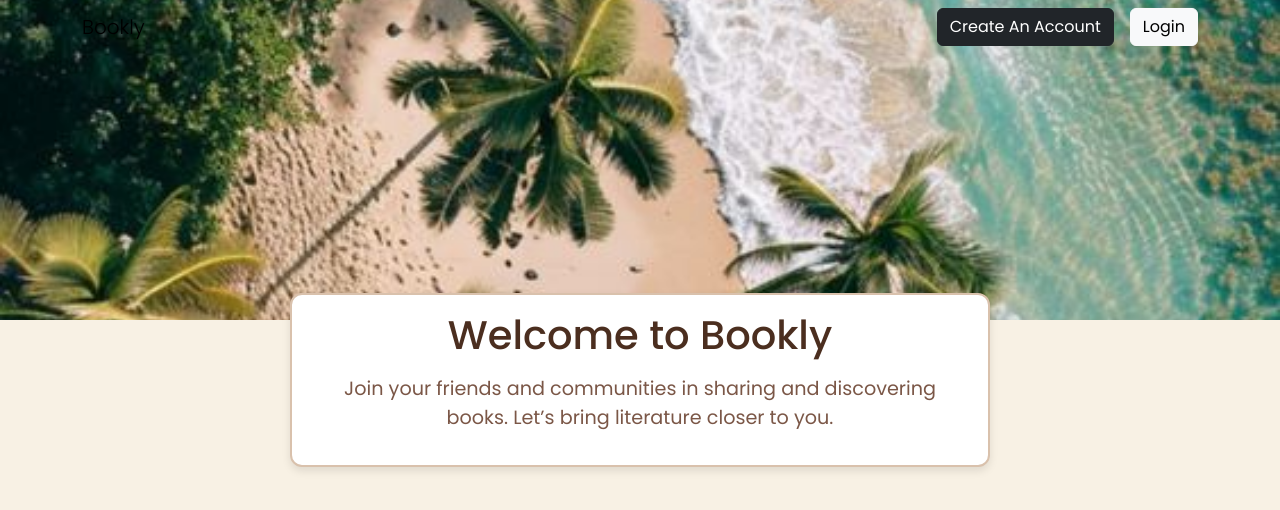
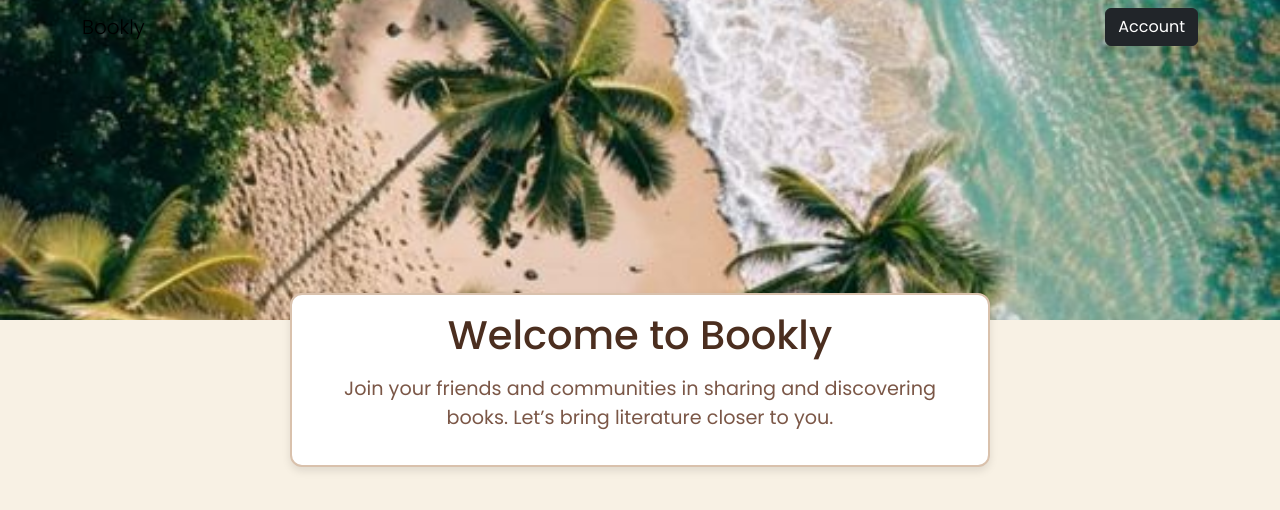
Before and after one commit to VioletWarutere/Bookly, a React (Create React App) app in the folder front_end/: page / in a window 1280 px wide. Shown: the top 510 px of the page. Built offline with nearby package versions, Linux system fonts and the light colour scheme.

Commit message:
added Account to landing page

```diff
--- a/front_end/src/Components/pageSections/Navbar.jsx
+++ b/front_end/src/Components/pageSections/Navbar.jsx
@@ -13,12 +13,7 @@ const Navbar = () => {
           <ul className="navbar-nav ms-auto align-items-center">
             <li className="nav-item ms-3">
               <a className="btn btn-dark btn-large btn-rounded" href="/auth">
-                Create An Account
-              </a>
-            </li>
-            <li className="nav-item ms-3">
-              <a className="btn btn-light btn-large btn-rounded" href="/login">
-                Login
+                Account
               </a>
             </li>
           </ul>
```
